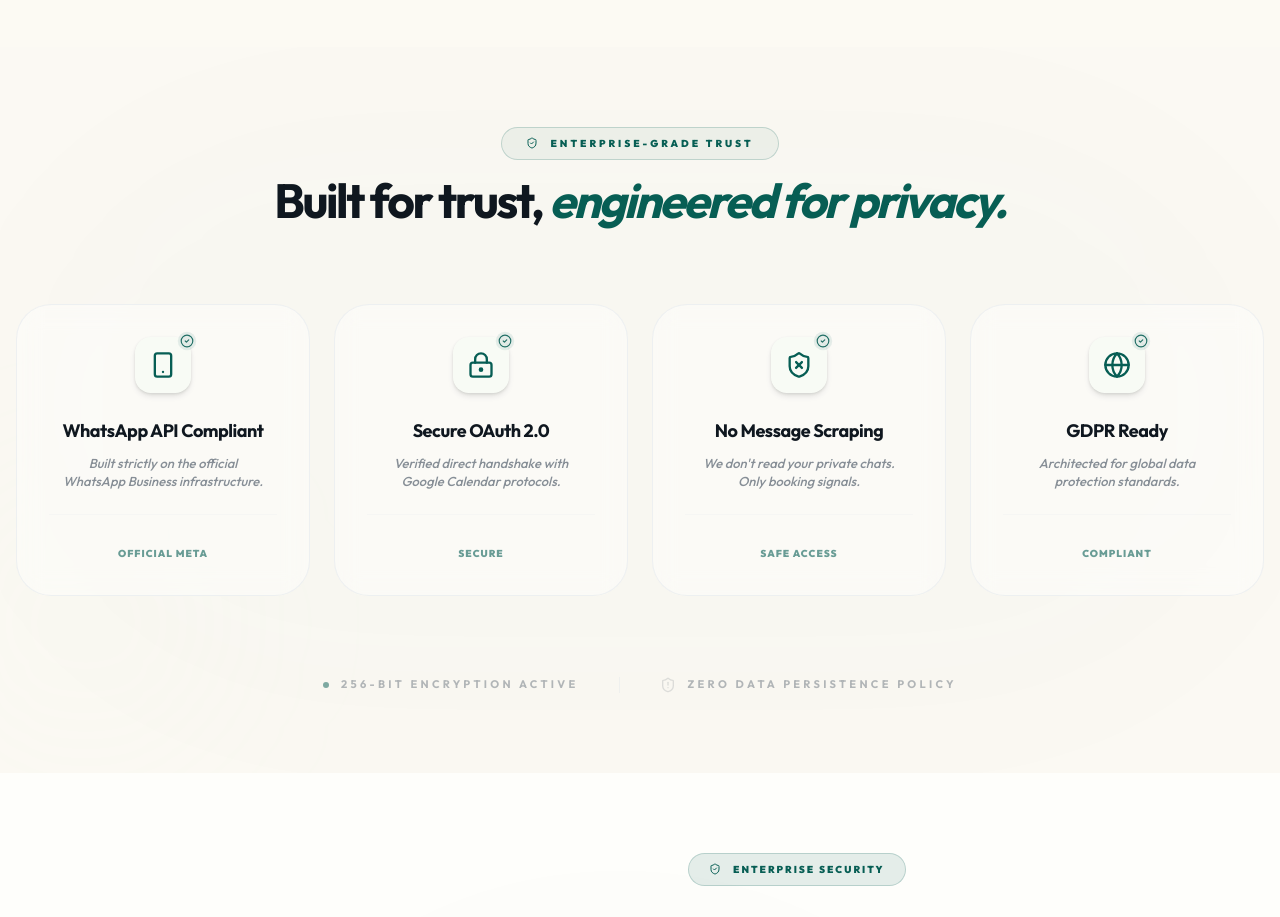
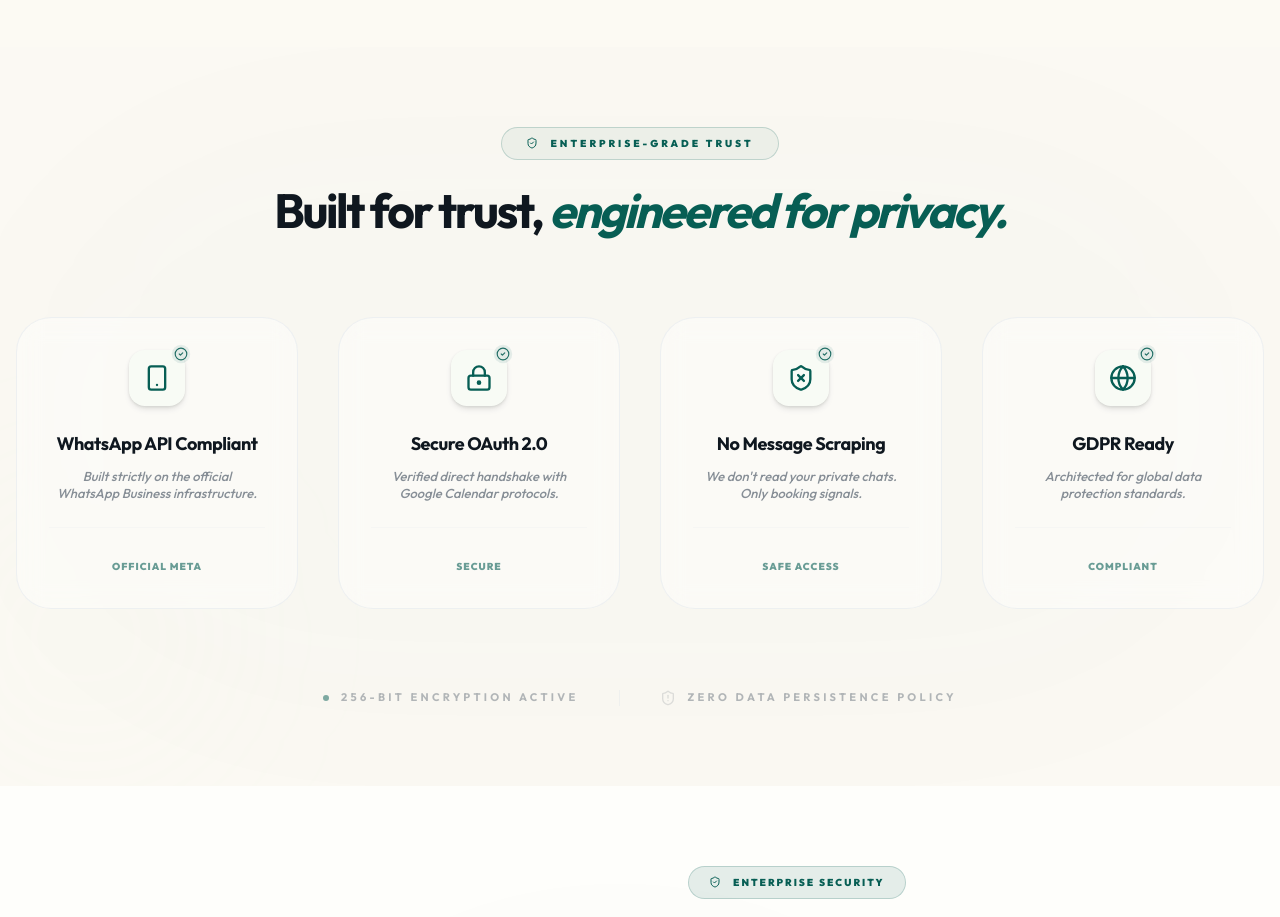
Before and after one commit to Lordevs/webot-frontend, a Next.js app: page / in a window 1280 px wide. Shown: the part 7100-8017 px from the top of the page. Built offline with nearby package versions, Linux system fonts and the light colour scheme.

Commit message:
feat: Add TrustCompliance component to display security, privacy, and data compliance information.

```diff
--- a/src/components/home/trust-compliance.tsx
+++ b/src/components/home/trust-compliance.tsx
@@ -50,7 +50,7 @@ export default function TrustCompliance() {
       </div>
 
       <div className="container mx-auto px-4 relative z-10">
-        <div className="max-w-4xl mx-auto text-center mb-16 lg:mb-20 space-y-4">
+        <div className="max-w-3xl mx-auto text-center mb-20 space-y-6">
           <motion.div
             initial={{ opacity: 0, y: 15 }}
             whileInView={{ opacity: 1, y: 0 }}
@@ -69,14 +69,14 @@ export default function TrustCompliance() {
             whileInView={{ opacity: 1, y: 0 }}
             viewport={{ once: true }}
             transition={{ duration: 0.5, delay: 0.1 }}
-            className="text-4xl lg:text-5xl font-bold tracking-tighter text-foreground">
+            className="text-4xl lg:text-5xl font-bold tracking-tighter text-foreground leading-[1.1]">
             Built for trust,{" "}
             <span className="text-primary italic">engineered for privacy.</span>
           </motion.h2>
         </div>
 
         {/* Sophisticated Single Row Grid */}
-        <div className="grid grid-cols-1 sm:grid-cols-2 lg:grid-cols-4 gap-4 lg:gap-6 max-w-7xl mx-auto">
+        <div className="relative grid grid-cols-1 sm:grid-cols-2 lg:grid-cols-4 gap-8 lg:gap-10">
           {compliancePoints.map((point, index) => (
             <motion.div
               key={index}
```
